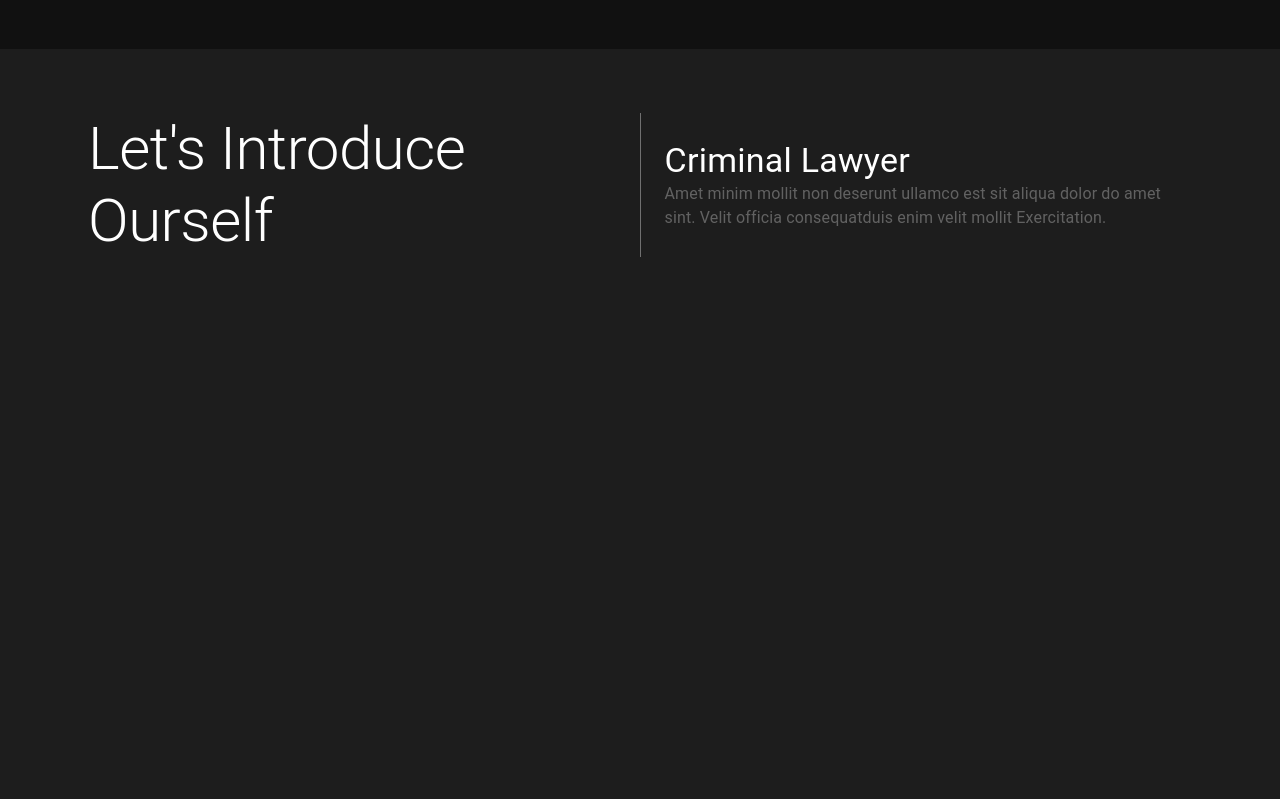
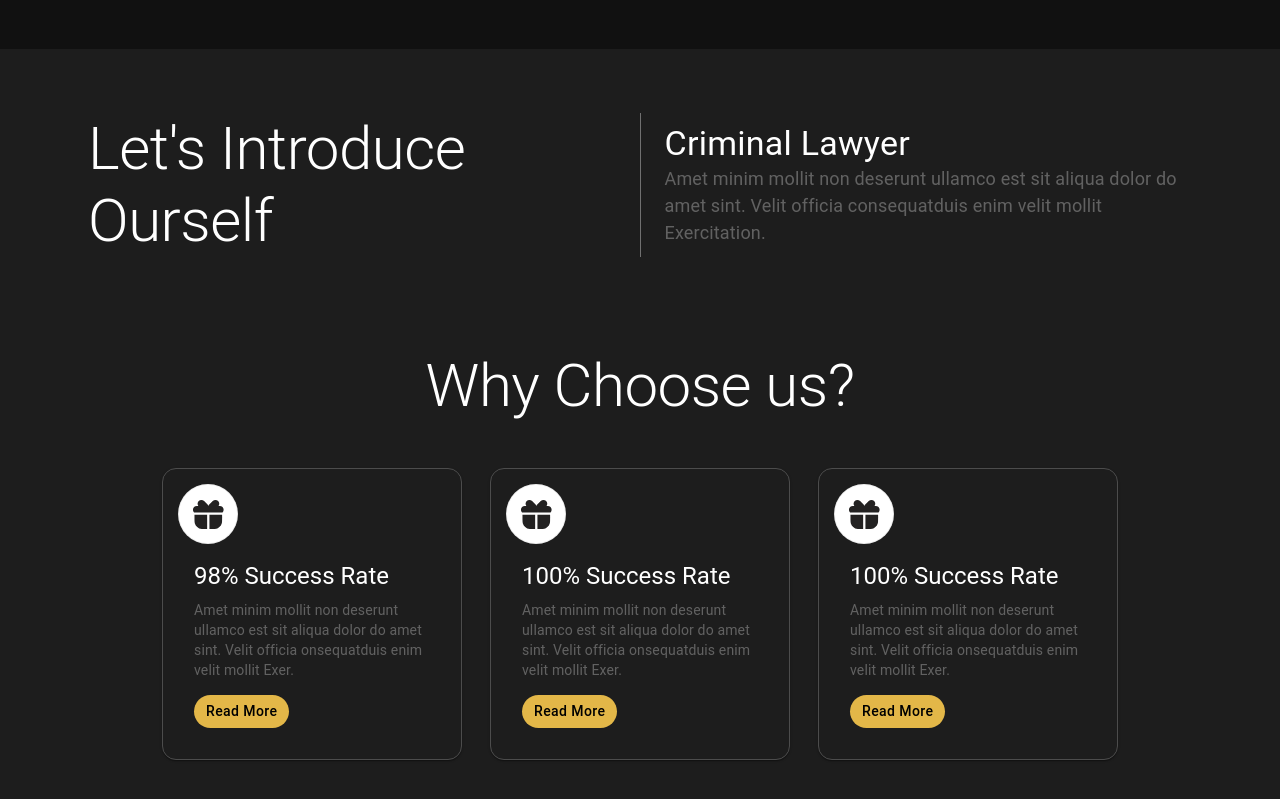
Before and after one commit to toakshh/LAWFIRM, a React (Vite) app: page / in a window 1280 px wide. Shown: the part 675-1474 px from the top of the page. Before the commit the page ends 996 px from the top, so only its background shows below. Built offline with nearby package versions, Linux system fonts and the light colour scheme.

Commit message:
Cards added

```diff
--- a/src/App.jsx
+++ b/src/App.jsx
@@ -1,4 +1,5 @@
 // import styles from  './App.module.css'
+import Cards from './components/body/cards/Cards'
 import Intro from './components/body/intro/Intro'
 import Header from './components/header/Header'
 
@@ -10,6 +11,7 @@ function App() {
     <>
       <Header />
       <Intro />
+      <Cards />
     </>
   )
 }
--- /dev/null
+++ b/src/components/body/cards/Cards.jsx
@@ -0,0 +1,98 @@
+import { Box, Container, Typography, Card, CardActionArea, CardContent, Button, CardMedia } from "@mui/material";
+
+import cardGift from "../../../assets/svg/cardGift.svg";
+import styled from "styled-components";
+
+
+
+const Cards = () => {
+    const cardData = [
+        {
+            id: "isroet-stoei",
+            success: "98",
+            para: "Amet minim mollit non deserunt ullamco est sit aliqua dolor do amet sint. Velit officia onsequatduis enim velit mollit Exer."
+        },
+        {
+            id: "tsoiea-oitna",
+            success: "100",
+            para: "Amet minim mollit non deserunt ullamco est sit aliqua dolor do amet sint. Velit officia onsequatduis enim velit mollit Exer."
+        },
+        {
+            id: "sietn-stinie",
+            success: "100",
+            para: "Amet minim mollit non deserunt ullamco est sit aliqua dolor do amet sint. Velit officia onsequatduis enim velit mollit Exer."
+        }
+    ]
+    const CustomButton = styled(Button)({
+        marginTop:'15px !important',
+        color:"black !important",
+        fontweight: '600 !important',
+        boxShadow: 'none !important' ,
+        textTransform: 'none !important' ,
+        fontSize: '14 !important'  ,
+        padding: '6px 12px !important' ,
+        border: 'none !important' ,
+        lineHeight: '1.5 !important' ,
+        borderRadius:'20px !important' ,
+        backgroundColor: 'var(--theme) !important' ,
+        '&:hover': {
+          backgroundColor: 'black !important' ,
+          border: '1px solid white !important' ,
+          color:"white !important"
+        },
+        '&:active': {
+          backgroundColor: 'black !important' ,
+          borderColor: 'blue !important' ,
+        },
+      });
+    return (
+        <Box sx={{
+            display: 'flex',
+            alignItems: 'center',
+            justifyContent: 'space-between',
+            flexDirection: 'column',
+            margin: '7vw 5vw',
+        }}>
+            <Container sx={{ display: 'flex', justifyContent: 'center' }}>
+                <Typography variant="h2" sx={{ lineHeight: '77px', fontweight: '600',marginBottom:'30px',
+            '@media (max-width:600px)':{
+                fontSize: '8vw'
+            }
+            }}>Why Choose us?</Typography>
+            </Container>
+
+            <Container sx={{ display: 'flex', justifyContent: 'center',flexWrap:'wrap' }}>
+                {
+                    cardData.map(item => {
+                        return (
+                            <Card key={item.id} sx={{display:'flex', flexDirection:'column',justifyContent:'flex-start', backgroundColor: 'transparent', borderRadius: '14px', border: '1.4px solid #4c4c4c', padding: '15px', width: '300px', color: "white",margin:'14px',flexShrink:'0',}}>
+
+                                <CardActionArea>
+                                    <CardMedia
+                                        component="img"
+                                        sx={{ height: '60px', width: '60px' }}
+                                        image={cardGift}
+                                        alt="card logo"
+                                    />
+                                    <CardContent>
+                                        <Typography gutterBottom variant="h5" component="div">
+                                            {item.success}% Success Rate
+                                        </Typography>
+                                        <Typography variant="body2" sx={{ opacity: '0.3' }}>
+                                            {item.para}
+                                        </Typography>
+                                        <CustomButton variant="contained">Read More</CustomButton>
+                                    </CardContent>
+                                </CardActionArea>
+                            </Card>
+                        )
+                    })
+                }
+
+            </Container>
+
+        </Box>
+    )
+}
+
+export default Cards
--- a/src/components/body/intro/Intro.jsx
+++ b/src/components/body/intro/Intro.jsx
@@ -30,7 +30,6 @@ const Intro = () => {
 
         <CustomDivider orientation='vertical' sx={{
             '@media (max-width: 600px)': {
-
                 width: '100%',
                 height: '1px'
               },
@@ -44,7 +43,7 @@ const Intro = () => {
         }}}>
                 Criminal Lawyer
             </Typography>
-            <Typography sx={{opacity: '0.3','@media (max-width: 600px)':{
+            <Typography sx={{opacity: '0.3', fontSize:'18px','@media (max-width: 600px)':{
             fontSize: '3vw',
         }}}>
             Amet minim mollit non deserunt ullamco est
--- a/src/components/header/Header.jsx
+++ b/src/components/header/Header.jsx
@@ -1,5 +1,5 @@
 // import React from 'react'
-import Hero from "../body/hero/Hero"
+import Hero from "./hero/Hero"
 import styles from "./Header.module.css"
 import Navbar from "./Navbar"
 
--- a/src/components/body/hero/Hero.module.css
+++ b/src/components/header/hero/Hero.module.css
@@ -60,7 +60,6 @@
   .header__img {
     flex: 1;
     width: 100%;
-
     display: flex;
     justify-content: center;
     align-items: center;
@@ -68,6 +67,7 @@
 
   .header__img img {
     width: 80%;
+    border-radius: 55px;
   }
 
   @media only screen and (max-width: 824px) {
```
Also changed, not shown: src/assets/svg/cardGift.svg (added), src/components/body/intro/Intro.module.css (deleted), src/components/header/hero/Hero.jsx (renamed from src/components/body/hero/Hero.jsx).
